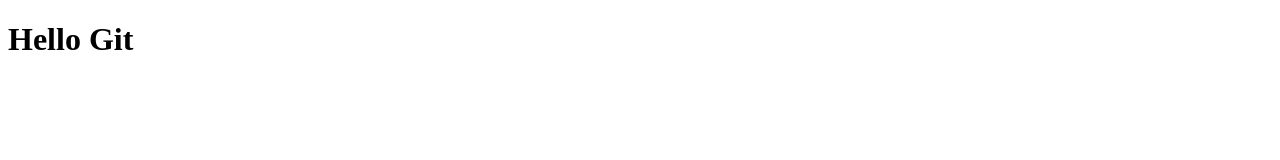
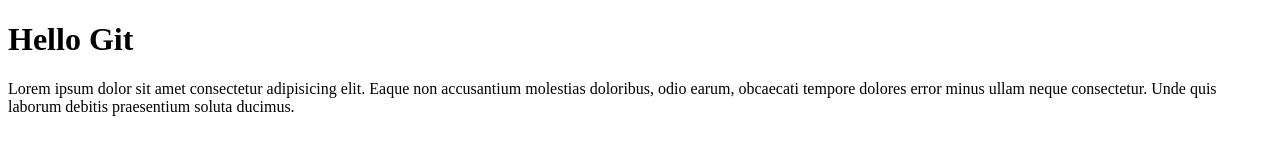
Before and after one commit to Samnoeun/New-life, a plain HTML site: page index.html in a window 1280 px wide. Drawn offline with Linux system fonts and the light colour scheme.

Commit message:
Linna is pretties

```diff
--- a/index.html
+++ b/index.html
@@ -7,6 +7,7 @@
 </head>
 <body>
     <h1>Hello Git</h1>
+    <p>Lorem ipsum dolor sit amet consectetur adipisicing elit. Eaque non accusantium molestias doloribus, odio earum, obcaecati tempore dolores error minus ullam neque consectetur. Unde quis laborum debitis praesentium soluta ducimus.</p>
 
 </body>
 </html>
```
